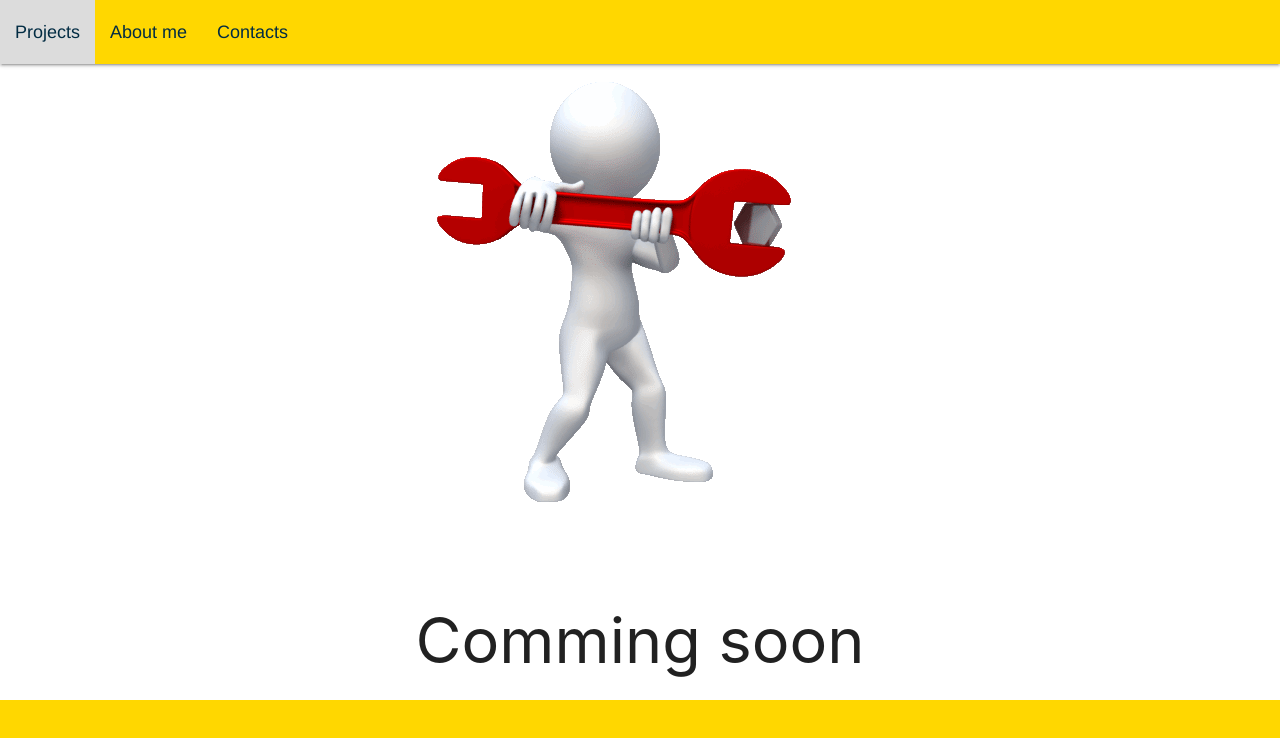
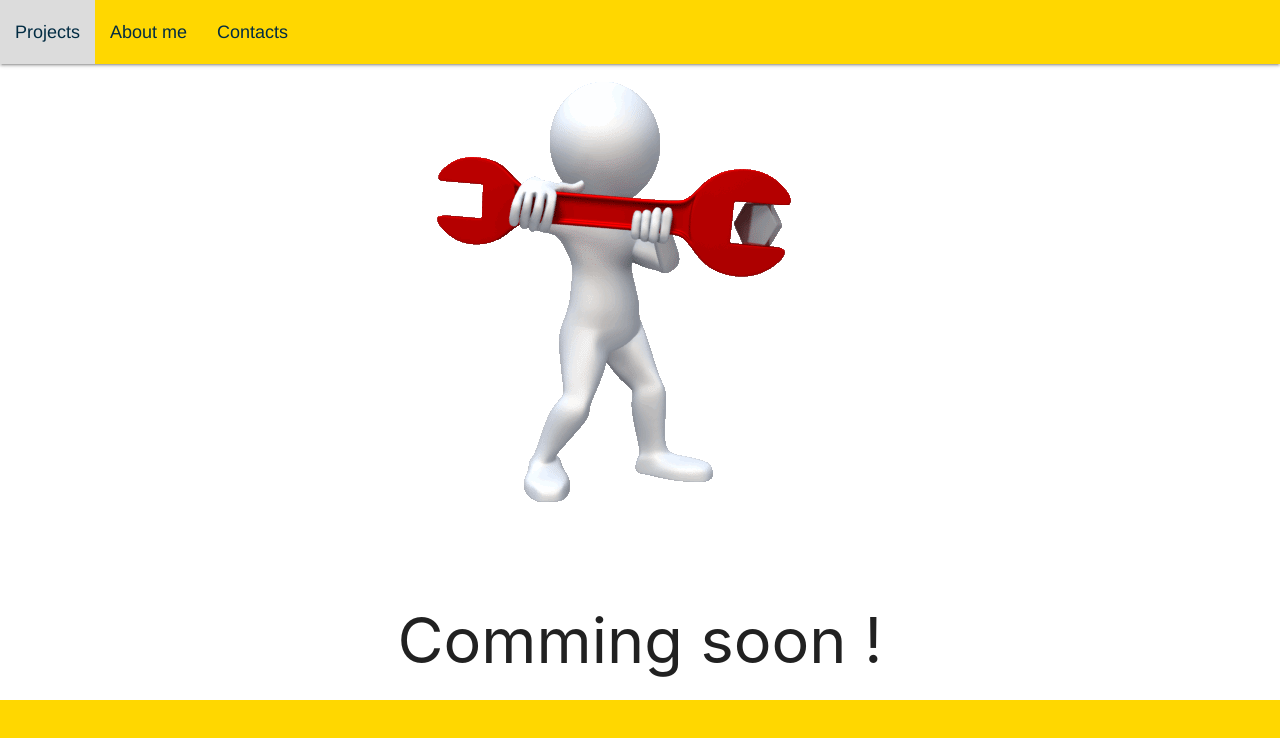
Before and after one commit to boryand/portfolio, a React (Create React App) app: page /projects in a window 1280 px wide. Shown: the top 738 px of the page. Built offline with nearby package versions, Linux system fonts and the light colour scheme; a web font is replaced by a local one.

Commit message:
Adding the projects component

```diff
--- a/src/components/projects.js
+++ b/src/components/projects.js
@@ -5,7 +5,7 @@ const Projects = ()=> {
     return (
         <div className="container5">
             <img src={comming} />
-            <h1> Comming soon</h1>
+            <h1> Comming soon !</h1>
         </div>
     )
 }
```
